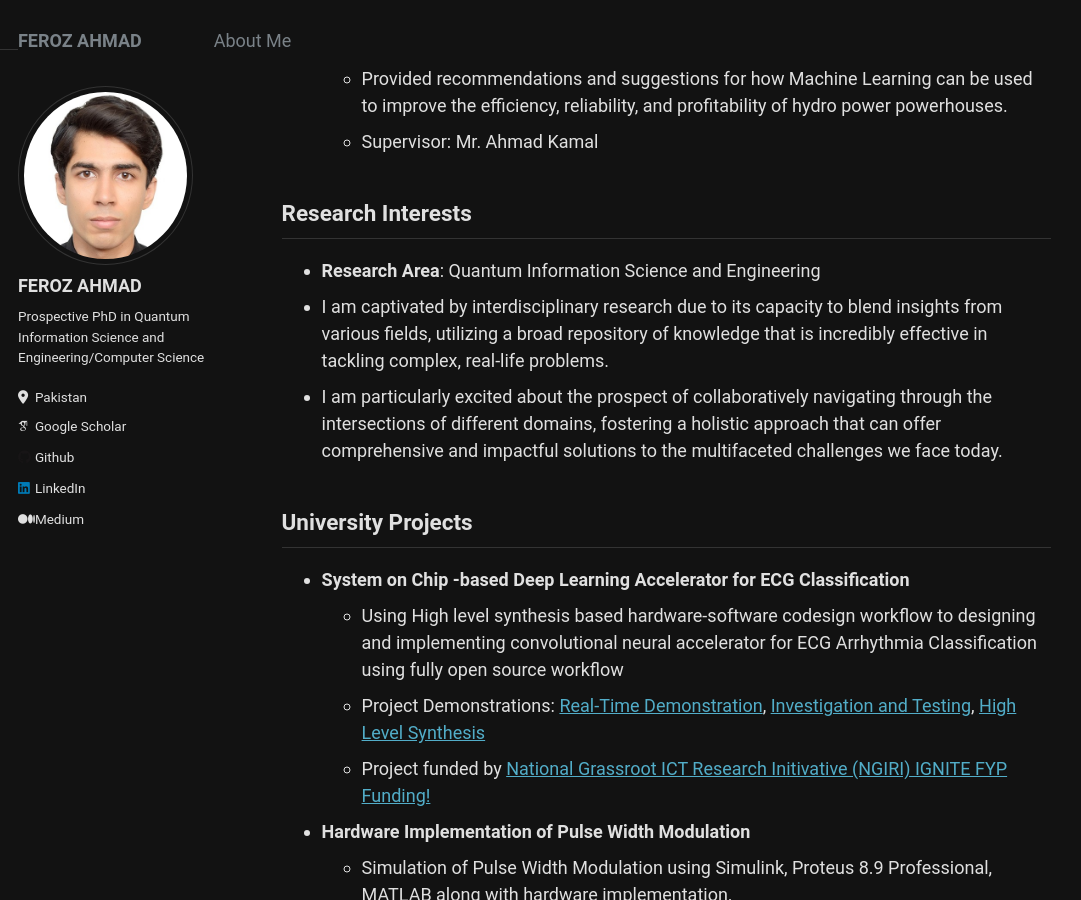
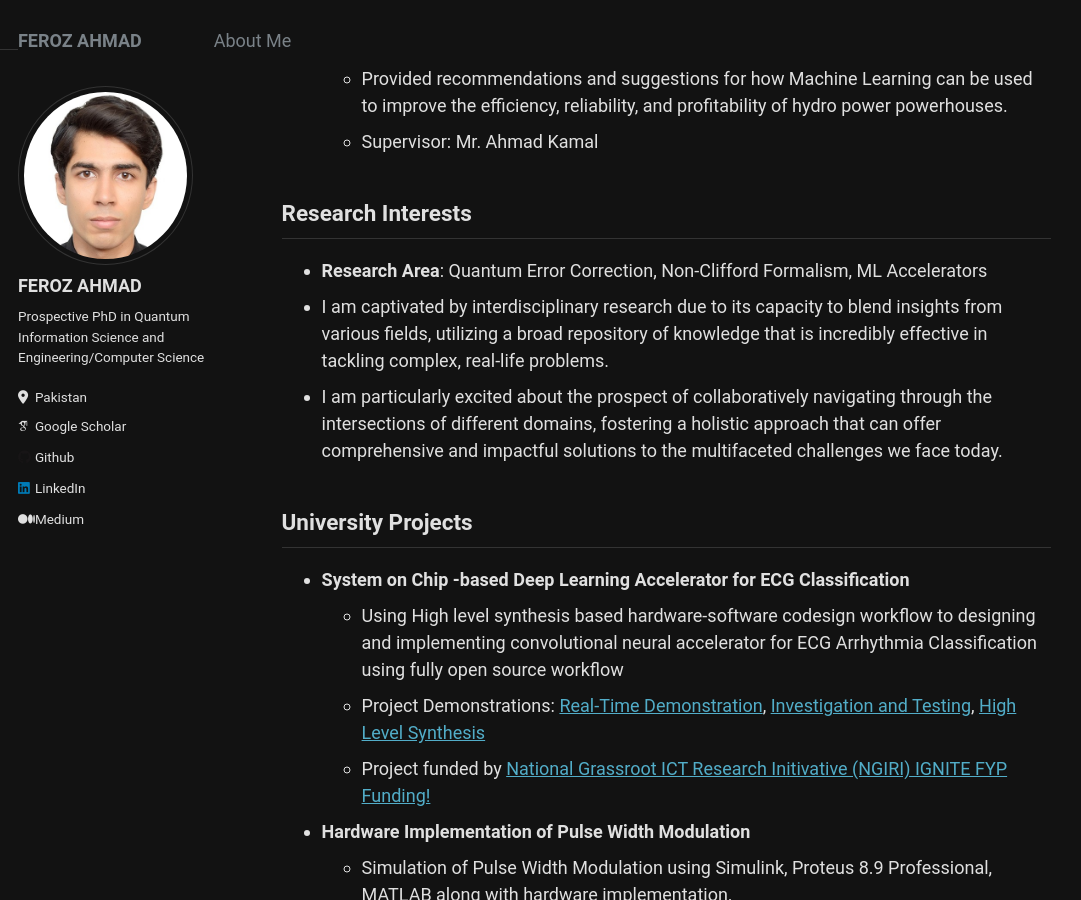
Before and after one commit to Fe-r-oz/Fe-r-oz.github.io, a Jekyll site: the page built from _pages/about.md, in a window 1280 px wide and 900 px high, scrolled down 2437 px. Shown: the whole window, without its empty margins (0-1081 px from the left). Built offline with Jekyll 4.4.1, drawn with Linux system fonts in a browser that asks for light colours; some web fonts are replaced; a script that is not in the unit is left out; some of the changed text lies outside the part shown.

Commit message:
Update about.md

```diff
--- a/_pages/about.md
+++ b/_pages/about.md
@@ -59,7 +59,7 @@ redirect_from:
   * Supervisor: Mr. Ahmad Kamal
 
 ## Research Interests
-* **Research Area**: Quantum Information Science and Engineering
+* **Research Area**: Quantum Error Correction, Non-Clifford Formalism, ML Accelerators
 * I am captivated by interdisciplinary research due to its capacity to blend insights from various fields, utilizing a broad repository of knowledge that is incredibly effective in tackling complex, real-life problems.
 * I am particularly excited about the prospect of collaboratively navigating through the intersections of different domains, fostering a holistic approach that can offer comprehensive and impactful solutions to the multifaceted challenges we face today.
 
```
Also changed, not shown: other parts of _pages/about.md (+1 -3 lines).
